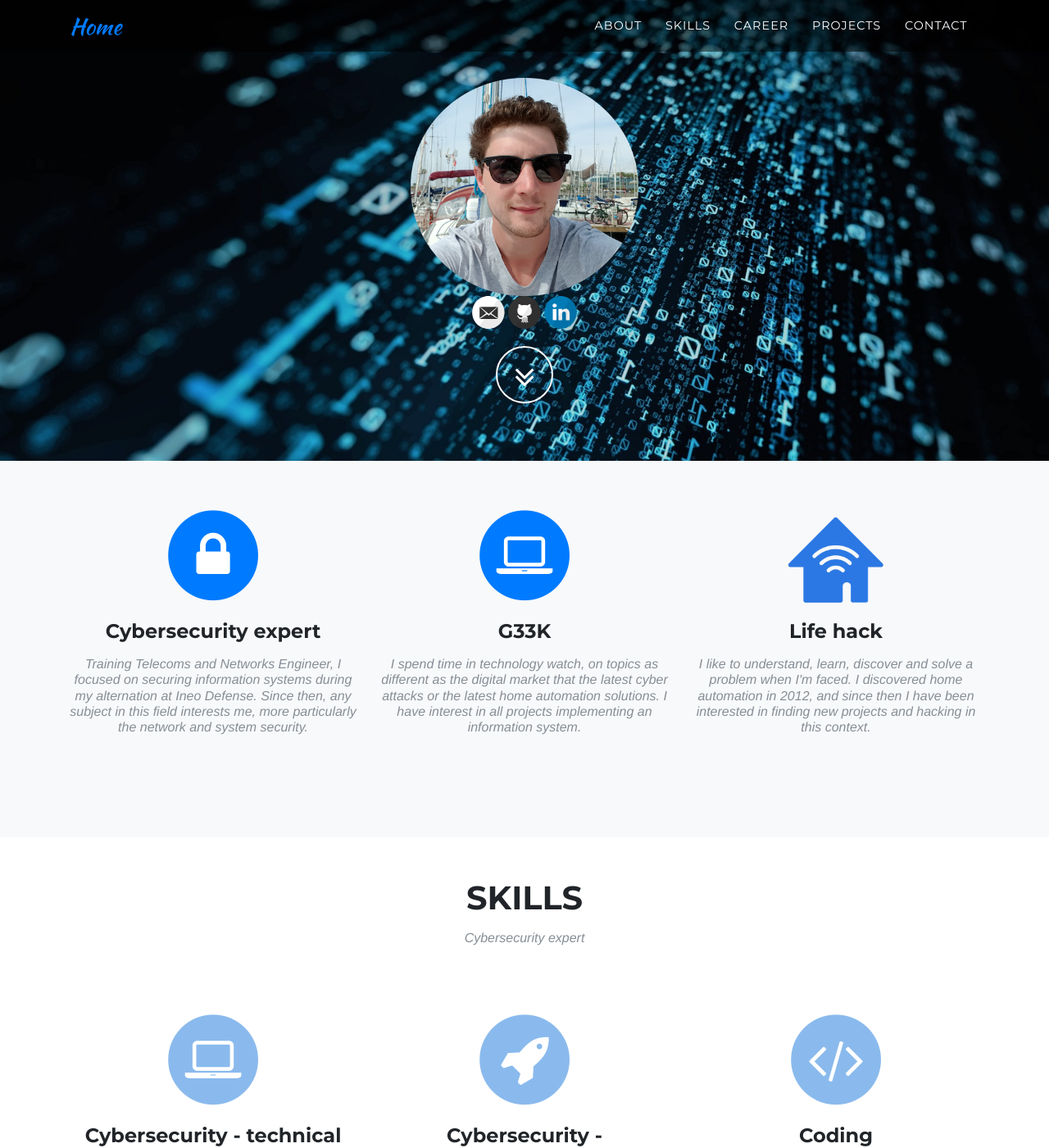
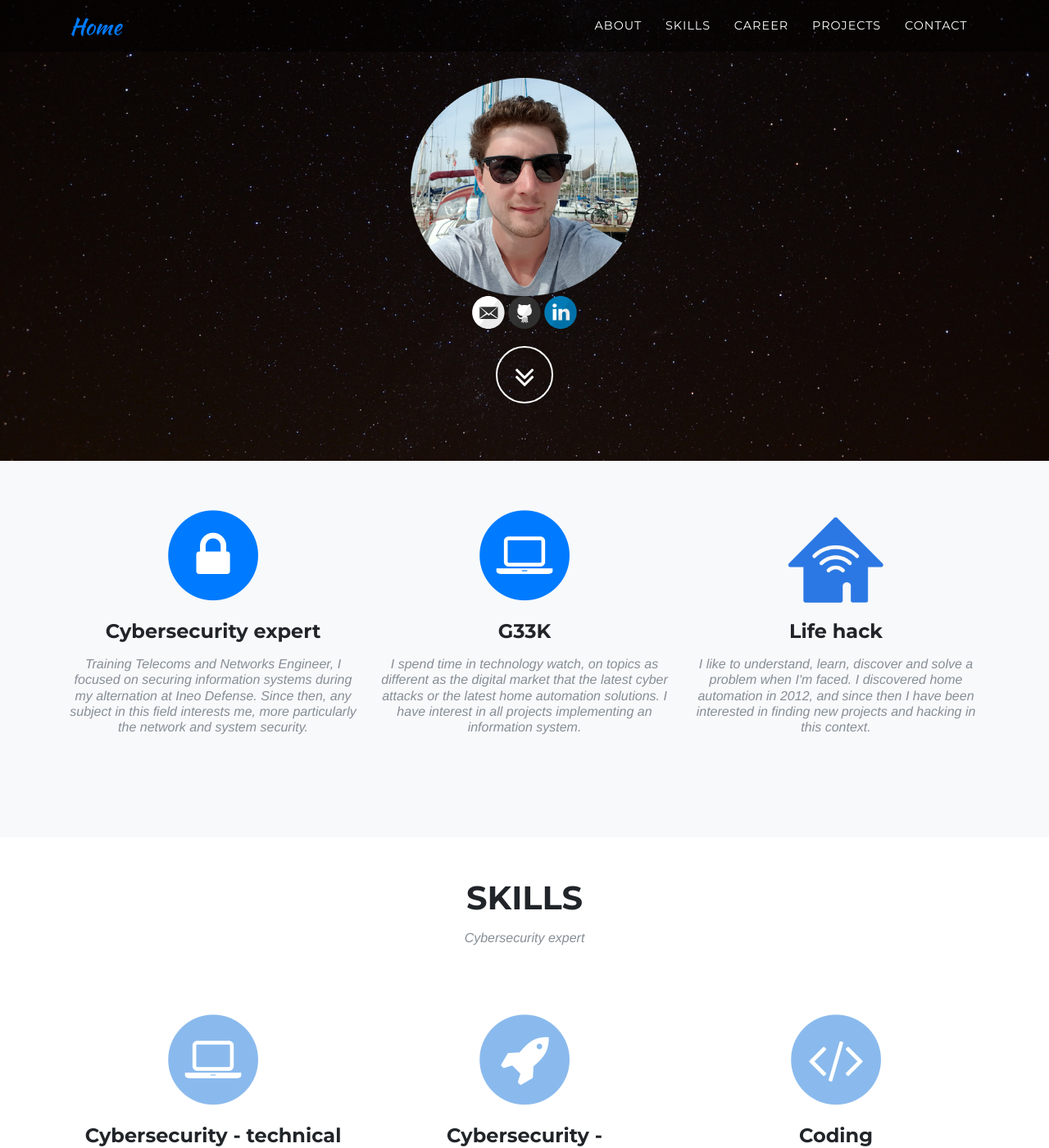
Before and after one commit to MaxKer/MaxKer.github.io, a Jekyll site: the page built from index.html, in a window 1280 px wide and 1400 px high. Shown: the whole window at 82% size. Built offline with Jekyll 4.4.1, drawn with Linux system fonts in a browser that asks for light colours; some web fonts are replaced; comment, search, counter and statistics services are not loaded.

Commit message:
New masthead pict

```diff
--- a/_sass/agency/_masthead.scss
+++ b/_sass/agency/_masthead.scss
@@ -2,7 +2,7 @@
 header.masthead {
   text-align: center;
   color: white;
-  background-image: url('../img/header-cyber-2.jpg');
+  background-image: url('../img/header-stars.jpg');
   background-repeat: no-repeat;
   background-attachment: scroll;
   background-position: center center;
```
Also changed, not shown: img/header-stars.jpg (added).
